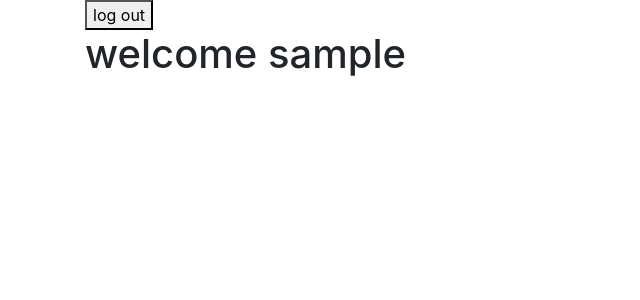
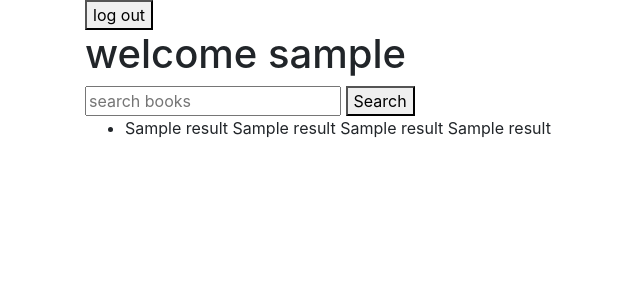
Before and after one commit to mprac/project1, a Flask app: template app/templates/index.html in a window 1280 px wide. Shown: the top 300 px of the page, without its empty margins (0-640 px from the left). Run offline with Flask 2, Linux system fonts and the light colour scheme; the template is opened without the code that fills it: most values are stand-ins (such as "Sample title", 1, 10 or a date in 2020); some libraries are stand-ins or nearby versions.

Commit message:
Search complete

```diff
--- a/app/application.py
+++ b/app/application.py
@@ -1,4 +1,5 @@
 import os
+import psycopg2
 
 from flask import Flask, session, render_template, request, redirect, url_for
 from flask_session import Session
@@ -23,12 +24,21 @@ engine = create_engine(os.getenv("DATABASE_URL"))
 db = scoped_session(sessionmaker(bind=engine))
 
 
-@app.route("/")
+@app.route("/", methods=["GET", "POST"])
 def index():
     if 'user' in session:
         username = session['user']
-        return render_template('index.html', username=username)
+        ## BEGIN SEARCH ##
+        conn = psycopg2.connect(os.getenv("DATABASE_URL"))
+        cur = conn.cursor()
+        search = "%" + str(request.form.get("search")).title() + "%"
+        cur.execute("SELECT * FROM books WHERE title LIKE %s OR isbn LIKE %s OR author LIKE %s",(search,search,search,))
+        results = cur.fetchall()
+        ## END SEARCH ##
+        return render_template('index.html', username=username, results=results)
     return redirect(url_for('login'))
+
+
 
 ########## Register - Login - Logout ##########
 @app.route("/auth/register", methods=["GET", "POST"])
--- a/app/templates/index.html
+++ b/app/templates/index.html
@@ -13,12 +13,18 @@ Flights
 {% endfor %} -->
 <h1>welcome {{ username }} </h1>
 
+<form action="{{url_for('index')}}" method="POST">
+<input type="input" name="search" id="" placeholder="search books">
+<button type="submit">Search</button>
+</form>
+
 <ul>
+{% for result in results %}
+<li> {{ result[1] }} {{ result[2] }} {{ result[3] }} {{ result[4] }}</li>
 
-
-
+{% endfor %}
+{{error}}
 </ul>
-
 
 {% endblock %}
 
```
Also changed, not shown: 1 other file.
